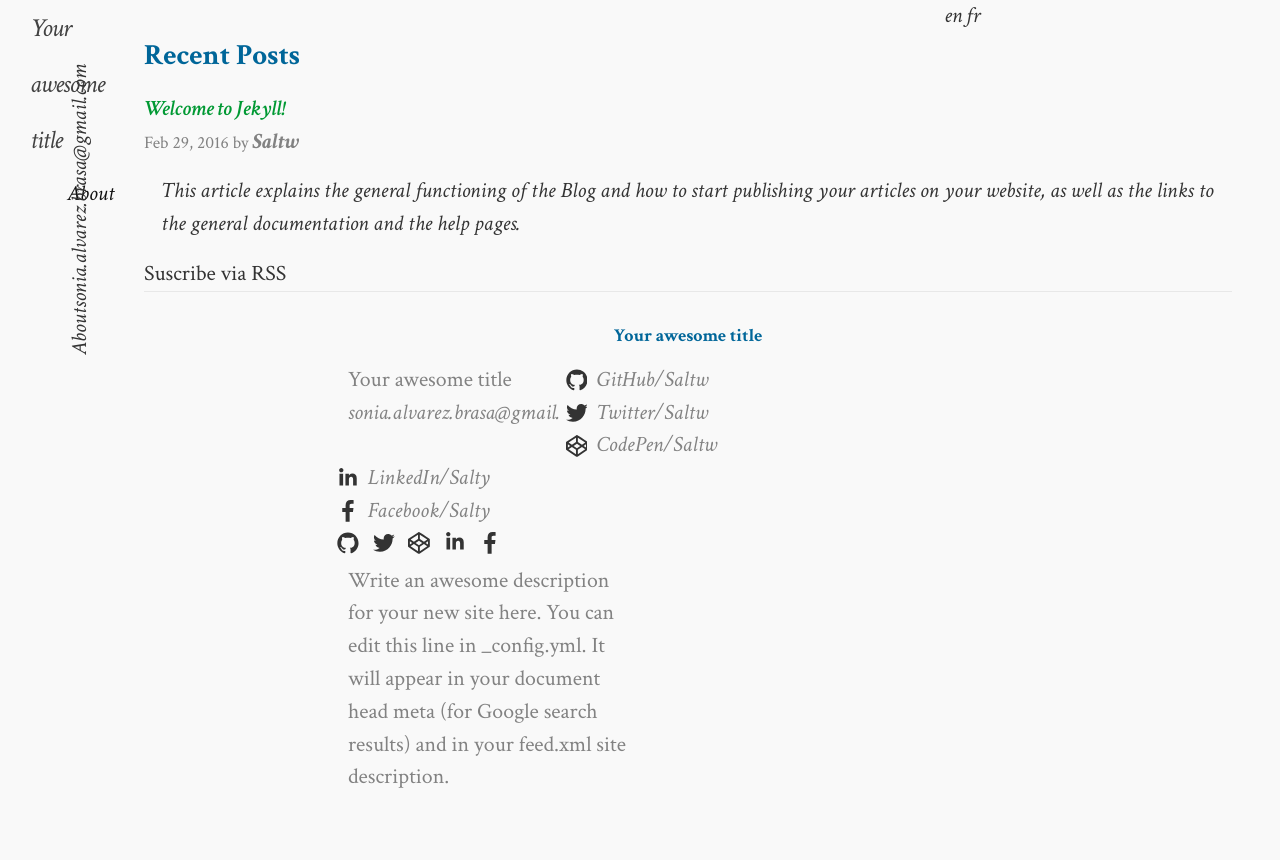
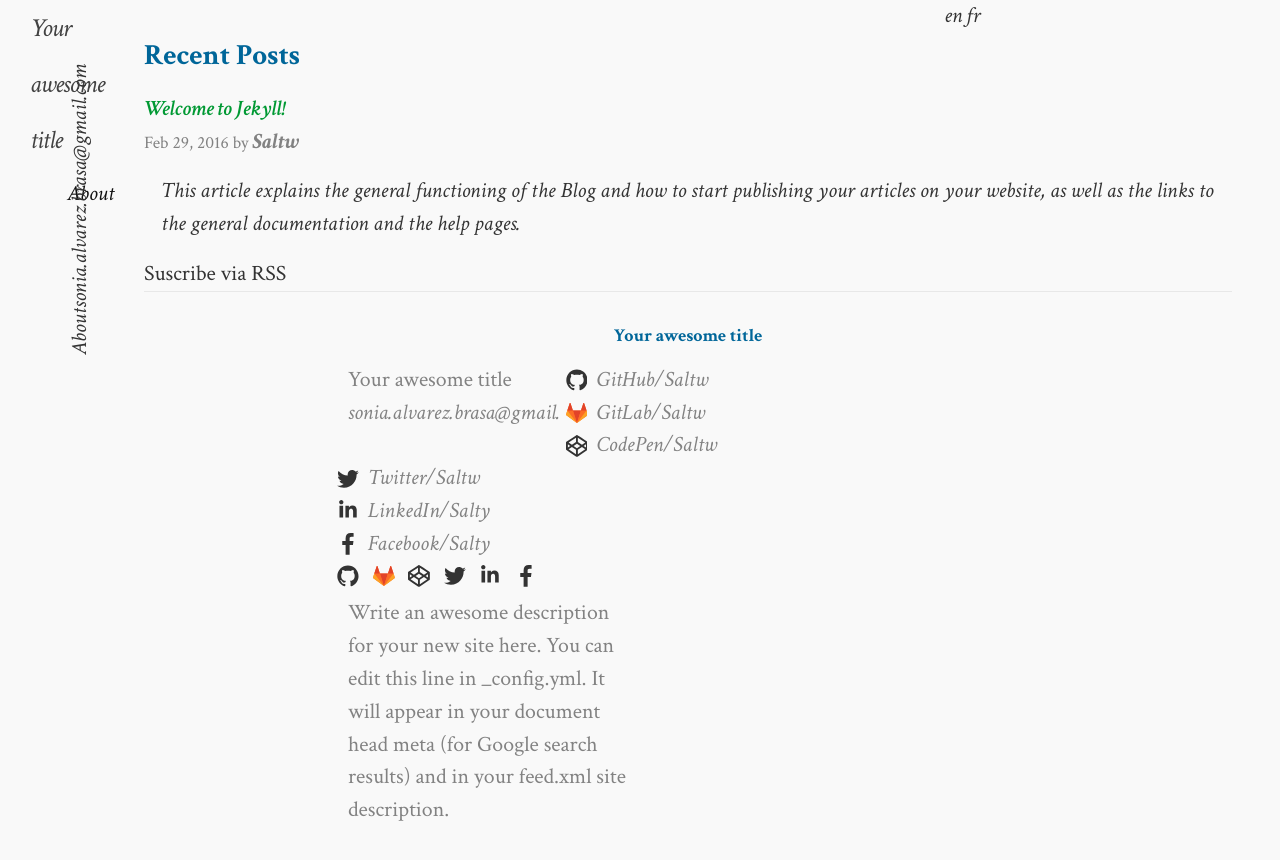
Before and after one commit to SoniaAlvarezBrasa/SoniaAlvarezBrasa.github.io, a Jekyll site: the page built from index.html, in a window 1280 px wide. Shown: the top 860 px of the page. Built offline with Jekyll 4.4.1, drawn with Linux system fonts in a browser that asks for light colours.

Commit message:
Añade un svg de prueba para GitLab
 En la rama master
 Su rama está actualizada con «origin/master».

 Cambios para hacer commit:
	modificado:    _data/people.yml
	modificado:    _data/t.yml
	modificado:    _includes/nav-social-icon.html
	modificado:    _includes/nav-social-text.html
	nuevo archivo: _includes/svg/icon-gitlab.svg
	modificado:    _sass/_saltw/_layout/_comunes.scss

```diff
--- a/_includes/nav-social-icon.html
+++ b/_includes/nav-social-icon.html
@@ -2,6 +2,9 @@
     <ul>
         {% if include.sjobs == 1 %}
             {% for red in site.data.people[include.webuser].social.jobs %}
+                {% capture svgid %}
+                    {{ include.iconid }}
+                {% endcapture %}
                 {% capture classname %}
                     svg--{{ red.name }}
                 {% endcapture %}
@@ -15,12 +18,15 @@
                     {{red.name}}Desc--{{ include.iconid }}
                 {% endcapture %}
             <li class="svg-icon {{ classname | strip }}">
-                <a href="{{ red.username | prepend: red.url }}" target="_blank" title="{{ site.data.t.[page.lang].social.[red.title].title }}" class="{{ include.aclass }}">{% include svg/icon-{{ red.name }}.svg hidden='false' iconclass=classname idn=idName idt=idTitle idd=idDesc %}</a>
+                <a href="{{ red.username | prepend: red.url }}" target="_blank" title="{{ site.data.t.[page.lang].social.[red.title].title }}" class="{{ include.aclass }}">{% include svg/icon-{{ red.name }}.svg hidden='false' iconclass=classname idn=idName idt=idTitle idd=idDesc id=svgid %}</a>
             </li>
             {% endfor %}
         {% endif %}
         {% if include.sme == 1 %}
             {% for red in site.data.people[include.webuser].social.me %}
+                {% capture svgid %}
+                    {{ include.iconid }}
+                {% endcapture %}
                 {% capture classname %}
                     svg--{{ red.name }}
                 {% endcapture %}
@@ -34,7 +40,7 @@
                     {{red.name}}Desc--{{ include.iconid }}
                 {% endcapture %}
             <li class="svg-icon {{ classname | strip }}">
-                <a href="{{ red.username | prepend: red.url }}" target="_blank" title="{{ site.data.t.[page.lang].social.[red.title].title }}" class="{{ include.aclass }}">{% include svg/icon-{{ red.name }}.svg hidden='false' iconclass=classname idn=idName idt=idTitle idd=idDesc %}</a>
+                <a href="{{ red.username | prepend: red.url }}" target="_blank" title="{{ site.data.t.[page.lang].social.[red.title].title }}" class="{{ include.aclass }}">{% include svg/icon-{{ red.name }}.svg hidden='false' iconclass=classname idn=idName idt=idTitle idd=idDesc id=svgid %}</a>
                 </li>
             {% endfor %}
         {% endif %}
--- a/_includes/nav-social-text.html
+++ b/_includes/nav-social-text.html
@@ -2,6 +2,9 @@
     <ul>
         {% if include.sjobs == 1 %}
             {% for red in site.data.people[include.webuser].social.jobs %}
+                {% capture svgid %}
+                    {{ include.iconid }}
+                {% endcapture %}
                 {% capture classname %}
                     svg--{{ red.name }}
                 {% endcapture %}
@@ -16,7 +19,7 @@
                 {% endcapture %}
             <li class="svg">
                 <a href="{{ red.username | prepend: red.url }}" target="_blank" class="{{ include.aclass }} underlineFromRightMini">
-                    <span class="{{ include.aclass }} {{ classname | strip }}">{% include svg/icon-{{ red.name }}.svg hidden='true' iconclass=classname idn=idName idt=idTitle idd=idDesc %}</span>
+                    <span class="{{ include.aclass }} {{ classname | strip }}">{% include svg/icon-{{ red.name }}.svg hidden='true' iconclass=classname idn=idName idt=idTitle idd=idDesc id=svgid %}</span>
                     {{ red.title }}/{{ site.data.people[include.webuser].tradename }}
                 </a>
             </li>
@@ -24,6 +27,9 @@
         {% endif %}
         {% if include.sme == 1 %}
             {% for red in site.data.people[include.webuser].social.me %}
+                {% capture svgid %}
+                    {{ include.iconid }}
+                {% endcapture %}
                 {% capture classname %}
                     svg--{{ red.name }}
                 {% endcapture %}
@@ -38,7 +44,7 @@
                 {% endcapture %}
             <li class="svg">
                 <a href="{{ red.username | prepend: red.url }}" target="_blank" class="{{ include.aclass }} underlineFromRightMini">
-                    <span class="{{ include.aclass }} {{ classname | strip }}">{% include svg/icon-{{ red.name }}.svg hidden='true' iconclass=classname idn=idName idt=idTitle idd=idDesc %}</span>
+                    <span class="{{ include.aclass }} {{ classname | strip }}">{% include svg/icon-{{ red.name }}.svg hidden='true' iconclass=classname idn=idName idt=idTitle idd=idDesc id=svgid %}</span>
                     {{ red.title }}/{{ site.data.people[include.webuser].darlingname }}
                 </a>
             </li>
--- a/_sass/_saltw/_layout/_comunes.scss
+++ b/_sass/_saltw/_layout/_comunes.scss
@@ -47,7 +47,7 @@ $mapHoverCssBorderUnderlineFromRightMini:(
 .svg-icon {
     display: inline-flex;
     padding: $padding-icon;
-    border-radius: 50%;
+    border-radius: 15%;
     transition: all $ss-icon ease;
     @include sociales-svg;
 
```
Also changed, not shown: _data/people.yml (+8 -4 lines), _data/t.yml (+12 -0 lines), _includes/svg/icon-gitlab.svg (added).
